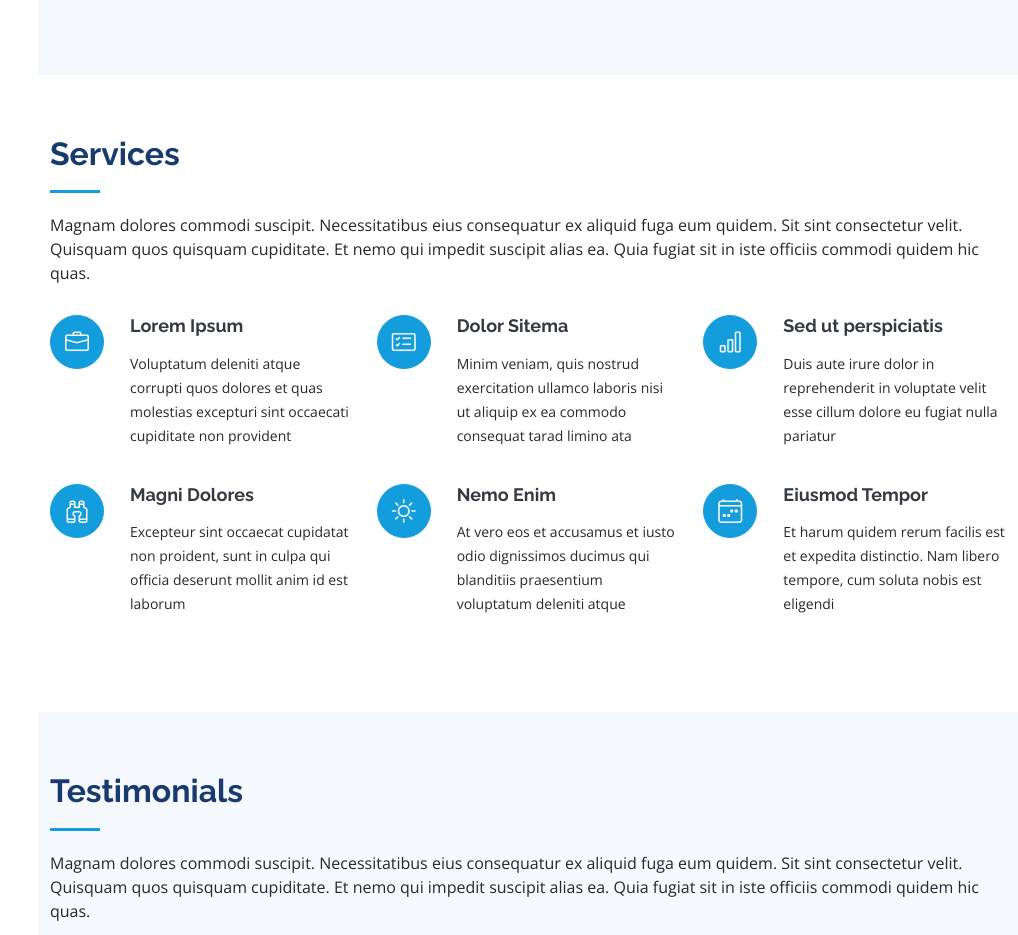
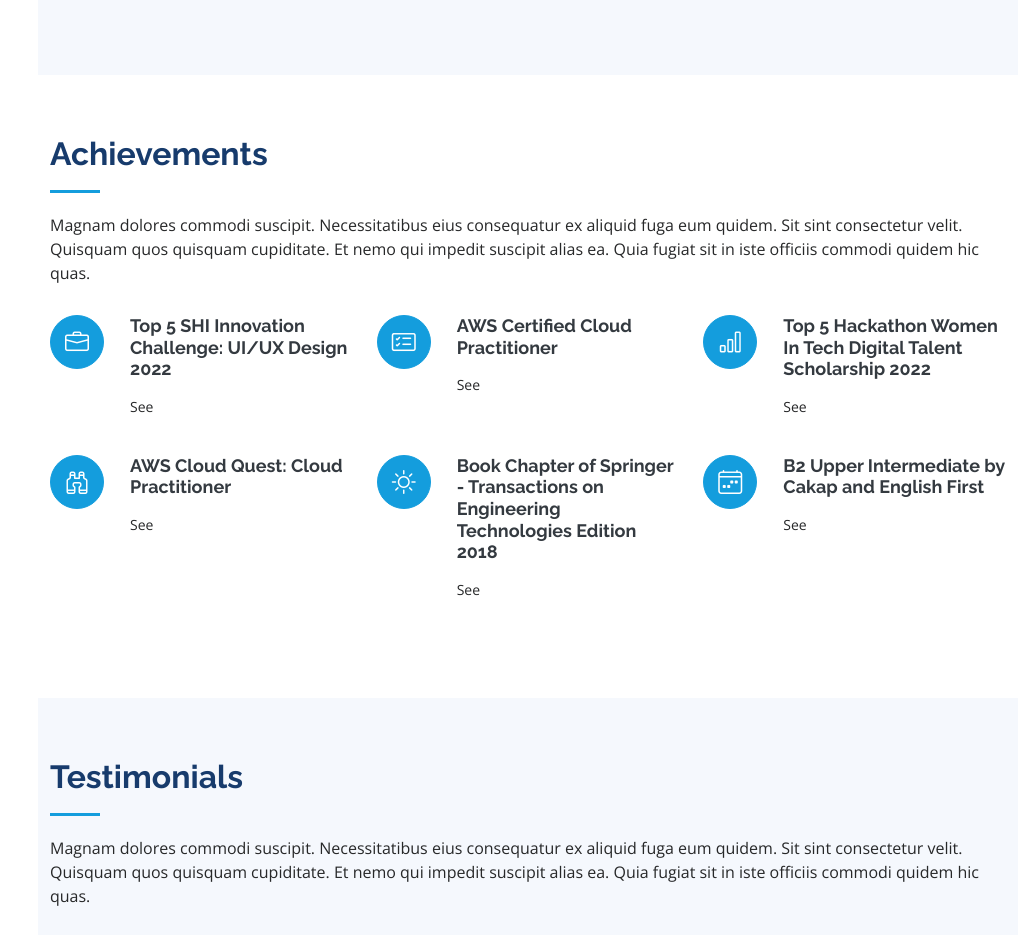
Before and after one commit to diahjunaidijr/portfolio, a plain HTML site: page index.html in a window 1280 px wide. Shown: the part 4877-5812 px from the top of the page, without its empty margins (262-1280 px from the left). Drawn offline with nearby package versions, Linux system fonts and the light colour scheme.

Commit message:
Update index.html

```diff
--- a/index.html
+++ b/index.html
@@ -451,40 +451,40 @@
       <div class="container">
 
         <div class="section-title">
-          <h2>Services</h2>
+          <h2>Achievements</h2>
           <p>Magnam dolores commodi suscipit. Necessitatibus eius consequatur ex aliquid fuga eum quidem. Sit sint consectetur velit. Quisquam quos quisquam cupiditate. Et nemo qui impedit suscipit alias ea. Quia fugiat sit in iste officiis commodi quidem hic quas.</p>
         </div>
 
         <div class="row">
           <div class="col-lg-4 col-md-6 icon-box" data-aos="fade-up">
             <div class="icon"><i class="bi bi-briefcase"></i></div>
-            <h4 class="title"><a href="">Lorem Ipsum</a></h4>
-            <p class="description">Voluptatum deleniti atque corrupti quos dolores et quas molestias excepturi sint occaecati cupiditate non provident</p>
+            <h4 class="title"><a href="">Top 5 SHI Innovation Challenge: UI/UX Design 2022 </a></h4>
+            <p class="description">See</p>
           </div>
           <div class="col-lg-4 col-md-6 icon-box" data-aos="fade-up" data-aos-delay="100">
             <div class="icon"><i class="bi bi-card-checklist"></i></div>
-            <h4 class="title"><a href="">Dolor Sitema</a></h4>
-            <p class="description">Minim veniam, quis nostrud exercitation ullamco laboris nisi ut aliquip ex ea commodo consequat tarad limino ata</p>
+            <h4 class="title"><a href="">AWS Certified Cloud Practitioner </a></h4>
+            <p class="description">See</p>
           </div>
           <div class="col-lg-4 col-md-6 icon-box" data-aos="fade-up" data-aos-delay="200">
             <div class="icon"><i class="bi bi-bar-chart"></i></div>
-            <h4 class="title"><a href="">Sed ut perspiciatis</a></h4>
-            <p class="description">Duis aute irure dolor in reprehenderit in voluptate velit esse cillum dolore eu fugiat nulla pariatur</p>
+            <h4 class="title"><a href="">Top 5 Hackathon Women In Tech Digital Talent Scholarship 2022 </a></h4>
+            <p class="description">See</p>
           </div>
           <div class="col-lg-4 col-md-6 icon-box" data-aos="fade-up" data-aos-delay="300">
             <div class="icon"><i class="bi bi-binoculars"></i></div>
-            <h4 class="title"><a href="">Magni Dolores</a></h4>
-            <p class="description">Excepteur sint occaecat cupidatat non proident, sunt in culpa qui officia deserunt mollit anim id est laborum</p>
+            <h4 class="title"><a href="">AWS Cloud Quest: Cloud Practitioner</a></h4>
+            <p class="description">See</p>
           </div>
           <div class="col-lg-4 col-md-6 icon-box" data-aos="fade-up" data-aos-delay="400">
             <div class="icon"><i class="bi bi-brightness-high"></i></div>
-            <h4 class="title"><a href="">Nemo Enim</a></h4>
-            <p class="description">At vero eos et accusamus et iusto odio dignissimos ducimus qui blanditiis praesentium voluptatum deleniti atque</p>
+            <h4 class="title"><a href="">Book Chapter of Springer -  Transactions on Engineering Technologies Edition 2018 </a></h4>
+            <p class="description">See</p>
           </div>
           <div class="col-lg-4 col-md-6 icon-box" data-aos="fade-up" data-aos-delay="500">
             <div class="icon"><i class="bi bi-calendar4-week"></i></div>
-            <h4 class="title"><a href="">Eiusmod Tempor</a></h4>
-            <p class="description">Et harum quidem rerum facilis est et expedita distinctio. Nam libero tempore, cum soluta nobis est eligendi</p>
+            <h4 class="title"><a href="">B2 Upper Intermediate by Cakap and English First</a></h4>
+            <p class="description">See</p>
           </div>
         </div>
 
```
